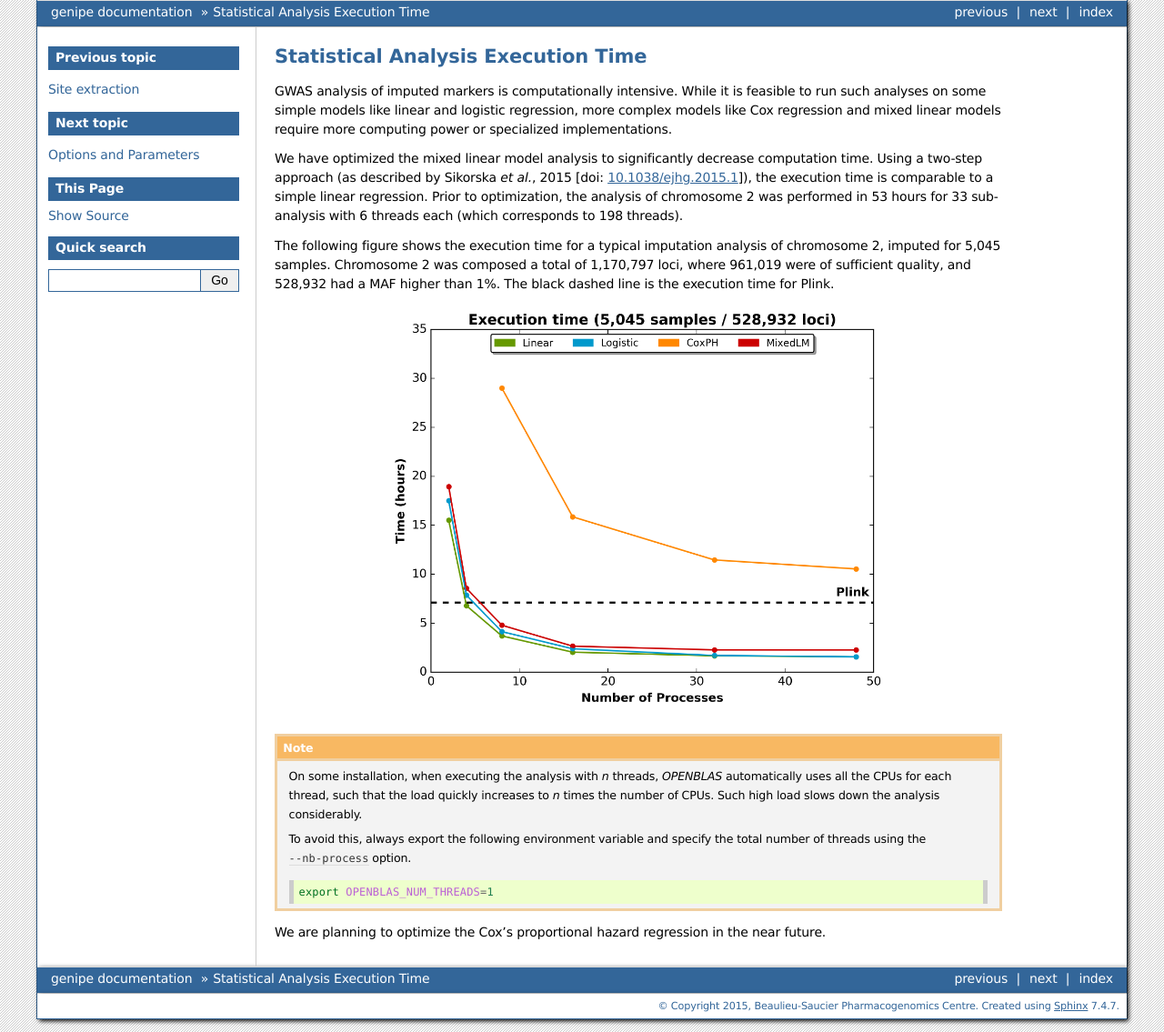
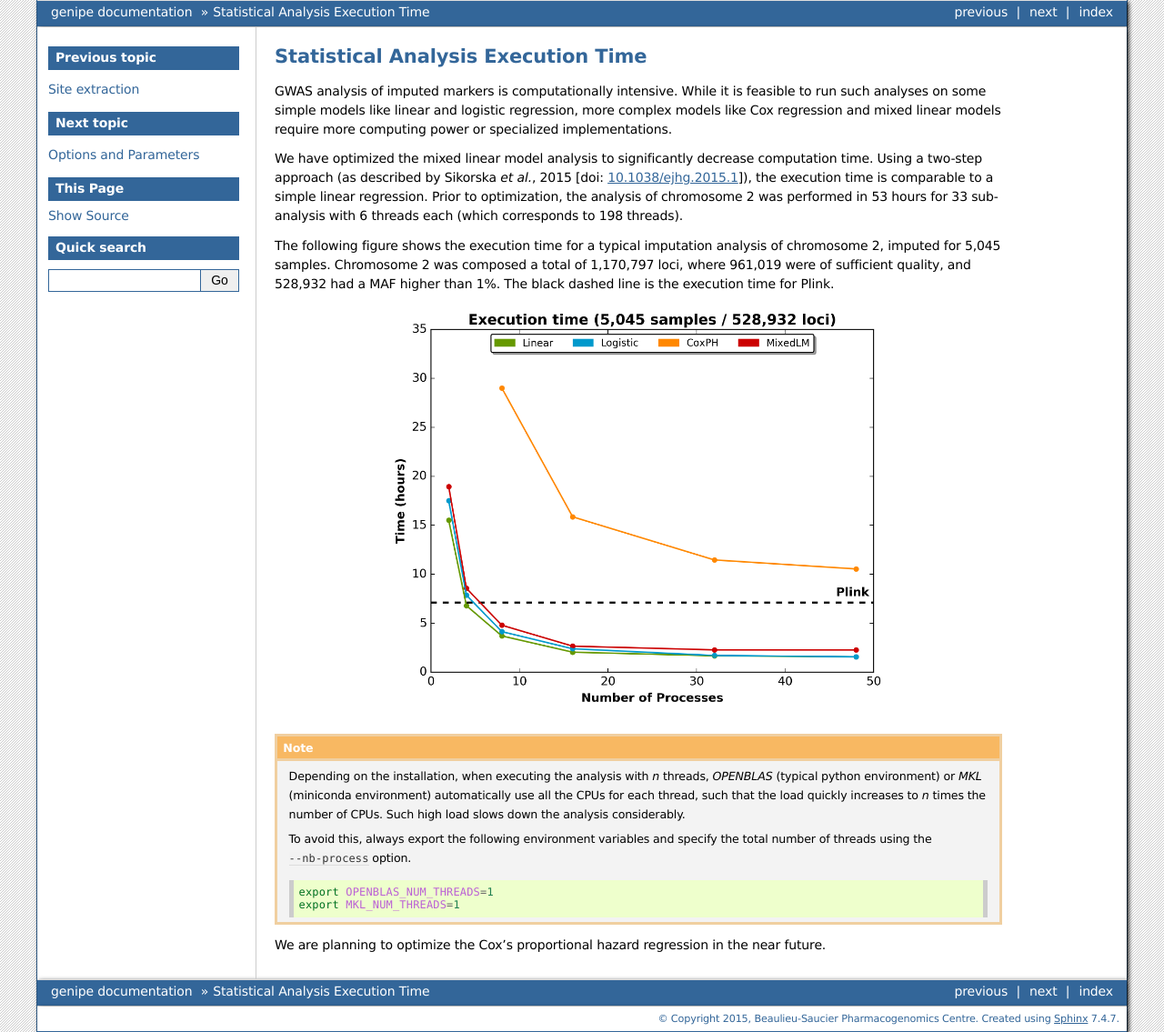
Before and after one commit to pgxcentre/genipe, a Sphinx documentation site: the page built from docs/execution_time.rst, in a window 1280 px wide. Shown: the whole page at 91% size. Built offline with Sphinx 7.4.7, drawn with Linux system fonts in a browser that asks for light colours; the version number could not be read and is left out.

Commit message:
Got reported that MKL also execute code using multiple threads... slowing down the analysis

```diff
--- a/docs/execution_time.rst
+++ b/docs/execution_time.rst
@@ -29,17 +29,19 @@ MAF higher than 1%. The black dashed line is the execution time for Plink.
 
 .. note::
 
-   On some installation, when executing the analysis with *n* threads,
-   *OPENBLAS* automatically uses all the CPUs for each thread, such that the
-   load quickly increases to *n* times the number of CPUs. Such high load slows
-   down the analysis considerably.
+   Depending on the installation, when executing the analysis with *n* threads,
+   *OPENBLAS* (typical python environment) or *MKL* (miniconda environment)
+   automatically use all the CPUs for each thread, such that the load quickly
+   increases to *n* times the number of CPUs. Such high load slows down the
+   analysis considerably.
 
-   To avoid this, always export the following environment variable and specify
+   To avoid this, always export the following environment variables and specify
    the total number of threads using the ``--nb-process`` option.
 
    .. code-block:: bash
 
       export OPENBLAS_NUM_THREADS=1
+      export MKL_NUM_THREADS=1
 
 We are planning to optimize the Cox's proportional hazard regression in the
 near future.
```
